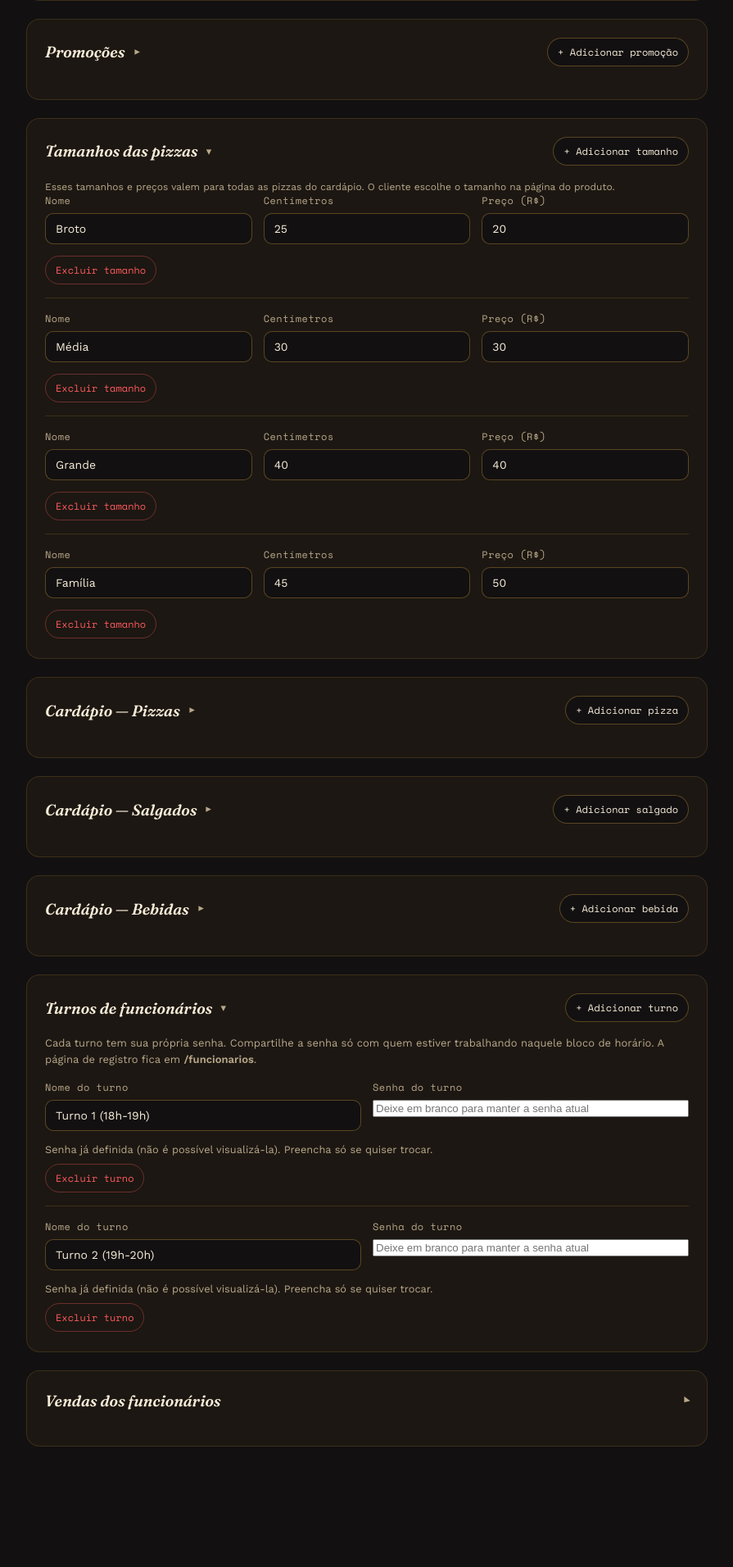
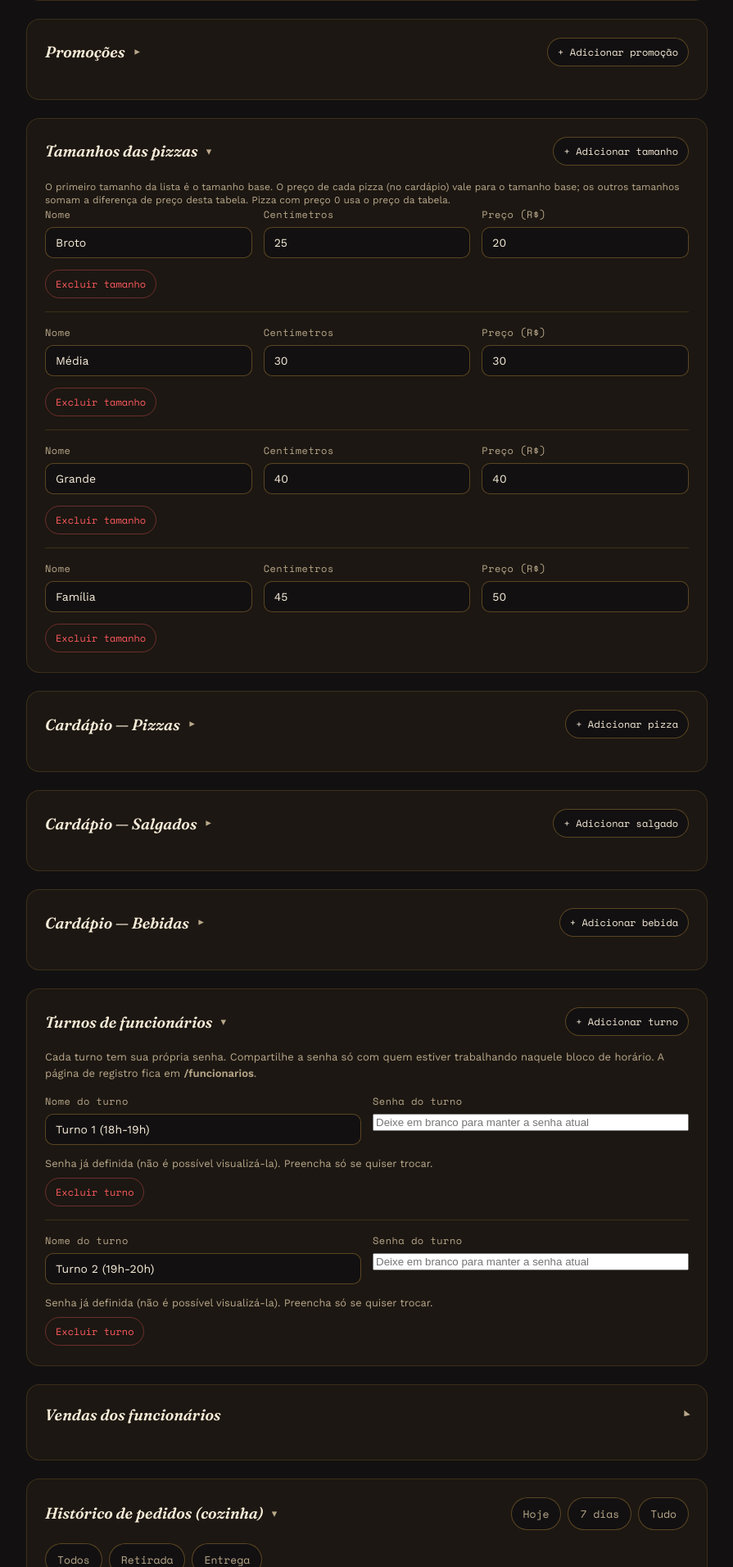
Before and after one commit to Alons078/proyecto-pizzaria-site-web, a Flask app: page /admin in a window 1280 px wide. Shown: the part 2277-4189 px from the top of the page at 82% size, without its empty margins (192-1087 px from the left). Before the commit the page ends 4042 px from the top, so only its background shows below. Run offline with Flask 3, Linux system fonts and the light colour scheme; the visitor is signed in with stand-in values (Sample User, id 1); data comes from the database, SQL or seed files in the repository; data that the repository does not hold is empty.

Commit message:
Add files via upload

```diff
--- a/templates/admin.html
+++ b/templates/admin.html
@@ -16,6 +16,7 @@
     <span>Painel do administrador</span>
   </div>
   <div class="admin-nav-group">
+    <a class="admin-nav" href="/cozinha">painel da cozinha →</a>
     <a class="admin-nav" href="/funcionarios">página dos funcionários →</a>
     <a class="admin-nav" href="/">ver como cliente →</a>
     <form method="post" action="/admin/logout"><button type="submit" class="admin-nav admin-logout-btn">sair</button></form>
@@ -128,7 +129,7 @@
 
   <section class="panel">
     <div class="panel-heading-row"><h2>Tamanhos das pizzas</h2><button type="button" class="add-item-btn" id="add-size-btn">+ Adicionar tamanho</button></div>
-    <p class="field-hint">Esses tamanhos e preços valem para todas as pizzas do cardápio. O cliente escolhe o tamanho na página do produto.</p>
+    <p class="field-hint">O primeiro tamanho da lista é o tamanho base. O preço de cada pizza (no cardápio) vale para o tamanho base; os outros tamanhos somam a diferença de preço desta tabela. Pizza com preço 0 usa o preço da tabela.</p>
     <div id="sizes-list"></div>
   </section>
 
@@ -157,6 +158,26 @@
     <h2>Vendas dos funcionários</h2>
     <div class="sales-stats" id="sales-stats"></div>
     <div id="sales-table-wrap"></div>
+  </section>
+
+  <section class="panel">
+    <div class="panel-heading-row">
+      <h2>Histórico de pedidos (cozinha)</h2>
+      <div class="status-toggle" id="pedidos-period-toggle">
+        <button type="button" data-period="today" class="active">Hoje</button>
+        <button type="button" data-period="week">7 dias</button>
+        <button type="button" data-period="all">Tudo</button>
+      </div>
+    </div>
+    <div class="status-toggle" id="pedidos-delivery-toggle">
+      <button type="button" data-delivery="all" class="active">Todos</button>
+      <button type="button" data-delivery="Retirada no local">Retirada</button>
+      <button type="button" data-delivery="Entrega (delivery)">Entrega</button>
+    </div>
+    <p class="login-sub">Pedidos feitos pelos clientes no site (os mesmos que passam pelo <strong>/cozinha</strong>). Pedidos cancelados não entram na contagem de pizzas.</p>
+    <button type="button" class="add-item-btn" id="pedidos-pizzas-btn">🍕 Ver pizzas vendidas</button>
+    <div class="sales-stats" id="pedidos-pizzas-stats"></div>
+    <div id="pedidos-table-wrap"></div>
   </section>
 
   <div class="save-bar">
@@ -195,6 +216,7 @@
   </div>
 </div>
 
+<script src="/static/live.js"></script>
 <script src="/static/admin.js"></script>
 </body>
 </html>
--- a/templates/carrinho.html
+++ b/templates/carrinho.html
@@ -25,6 +25,7 @@
 </main>
 
 <script src="/static/cart.js"></script>
+<script src="/static/live.js"></script>
 <script src="/static/vendor/qrcode.js"></script>
 <script src="/static/pix.js"></script>
 <script src="/static/carrinho.js"></script>
--- a/templates/cliente.html
+++ b/templates/cliente.html
@@ -87,6 +87,7 @@
 </footer>
 
 <script src="/static/cart.js"></script>
+<script src="/static/live.js"></script>
 <script src="/static/client.js"></script>
 </body>
 </html>
--- a/templates/produto.html
+++ b/templates/produto.html
@@ -27,6 +27,7 @@
 </main>
 
 <script src="/static/cart.js"></script>
+<script src="/static/live.js"></script>
 <script>
 const ITEM_ID = {{ item_id }};
 </script>
--- a/templates/promocao.html
+++ b/templates/promocao.html
@@ -27,6 +27,7 @@
 </main>
 
 <script src="/static/cart.js"></script>
+<script src="/static/live.js"></script>
 <script>
 const PROMO_ID = {{ promo_id }};
 </script>
```
Also changed, not shown: templates/cozinha.html (added, +51 -0 lines), templates/pedido.html (added, +27 -0 lines).
